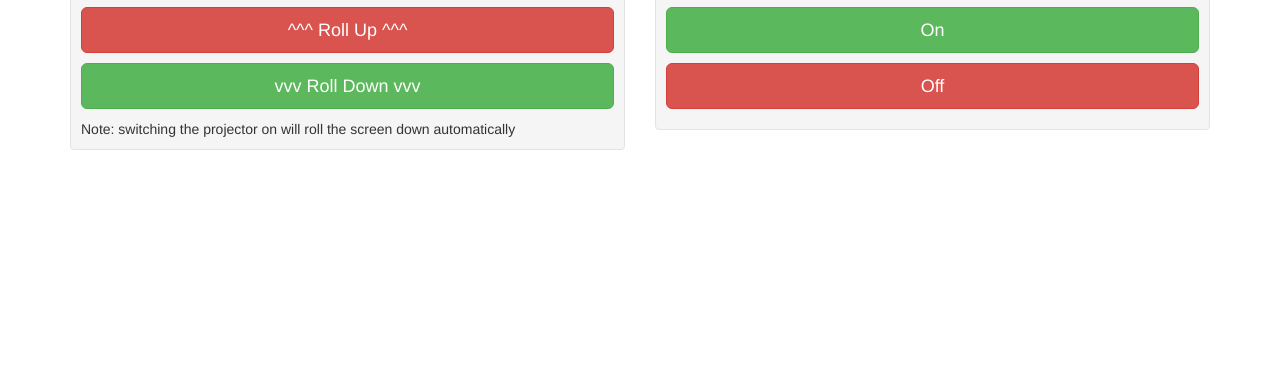
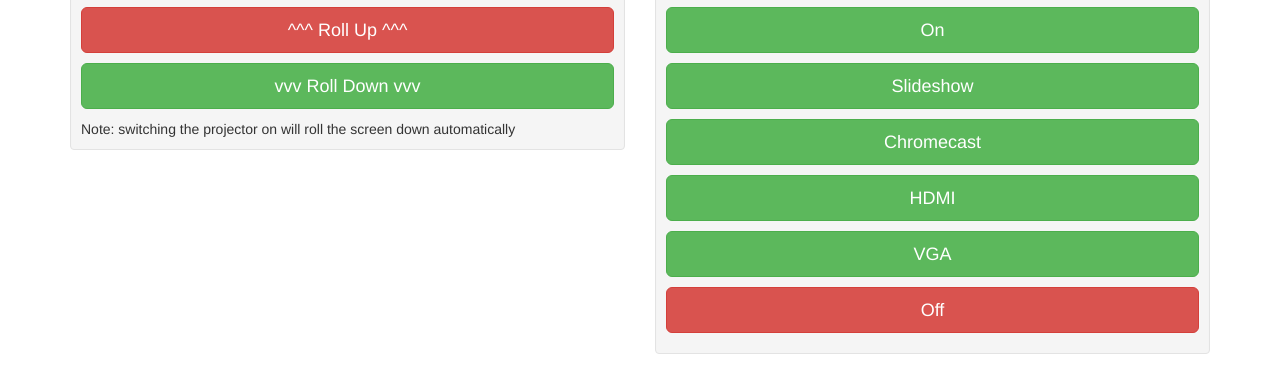
Before and after one commit to syn2cat/pidor, a plain HTML site: page www/htdocs/lights.level2.lu/index.html in a window 1280 px wide. Shown: the part 426-818 px from the top of the page. Drawn offline with Linux system fonts and the light colour scheme.

Commit message:
store max people on non volatile disk to survive reboots add projector input seleciton

```diff
--- a/www/htdocs/lights.level2.lu/index.html
+++ b/www/htdocs/lights.level2.lu/index.html
@@ -71,6 +71,10 @@
           <div class=" well">
             <h1>Projector</h1>
             <p><a class="btn btn-success btn-lg btn-block" data-area="projector" data-status="on" >On</a></p>
+            <p><a class="btn btn-success btn-lg btn-block" data-area="projector" data-status="dvi" >Slideshow</a></p>
+            <p><a class="btn btn-success btn-lg btn-block" data-area="projector" data-status="hdmi2" >Chromecast</a></p>
+            <p><a class="btn btn-success btn-lg btn-block" data-area="projector" data-status="hdmi1" >HDMI</a></p>
+            <p><a class="btn btn-success btn-lg btn-block" data-area="projector" data-status="vga1" >VGA</a></p>
             <p><a class="btn btn-danger btn-lg btn-block"  data-area="projector" data-status="off" >Off</a></p>
           </div>
         </div>
```
Also changed, not shown: 3 other files.
